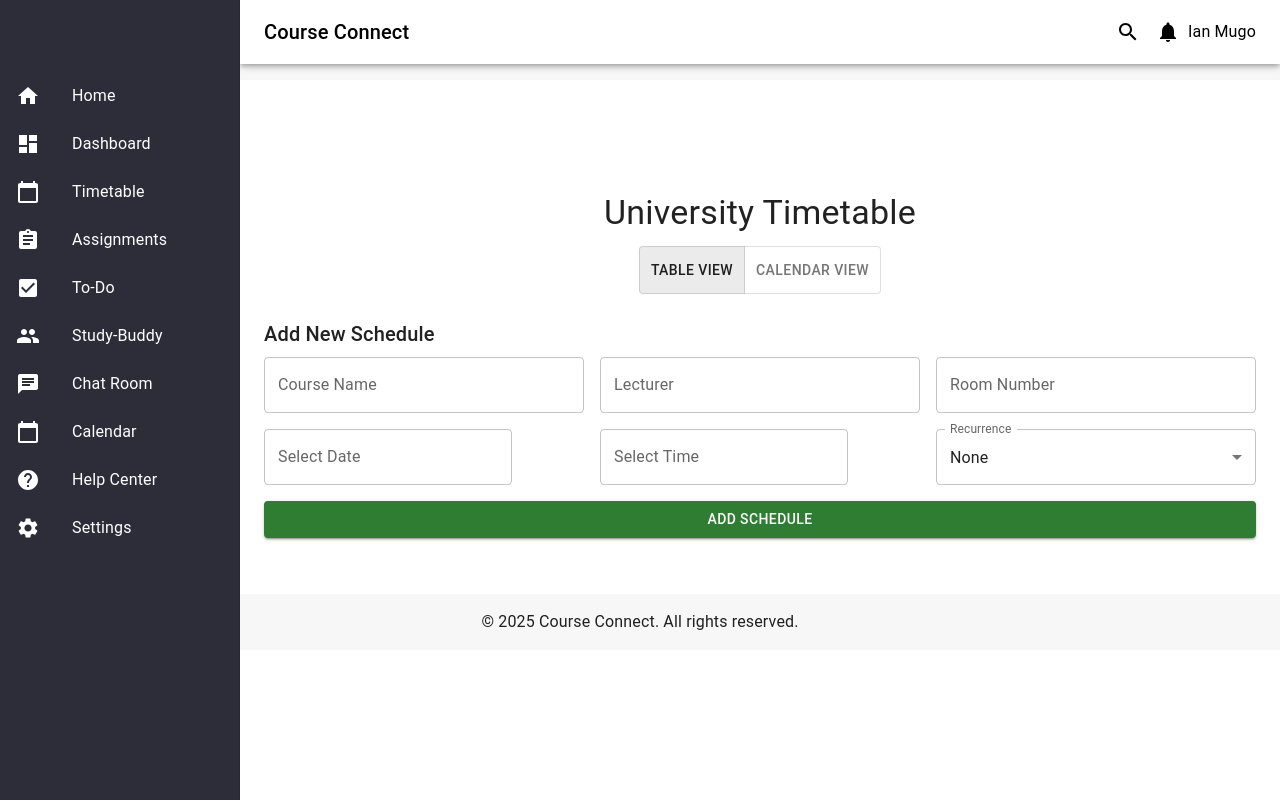
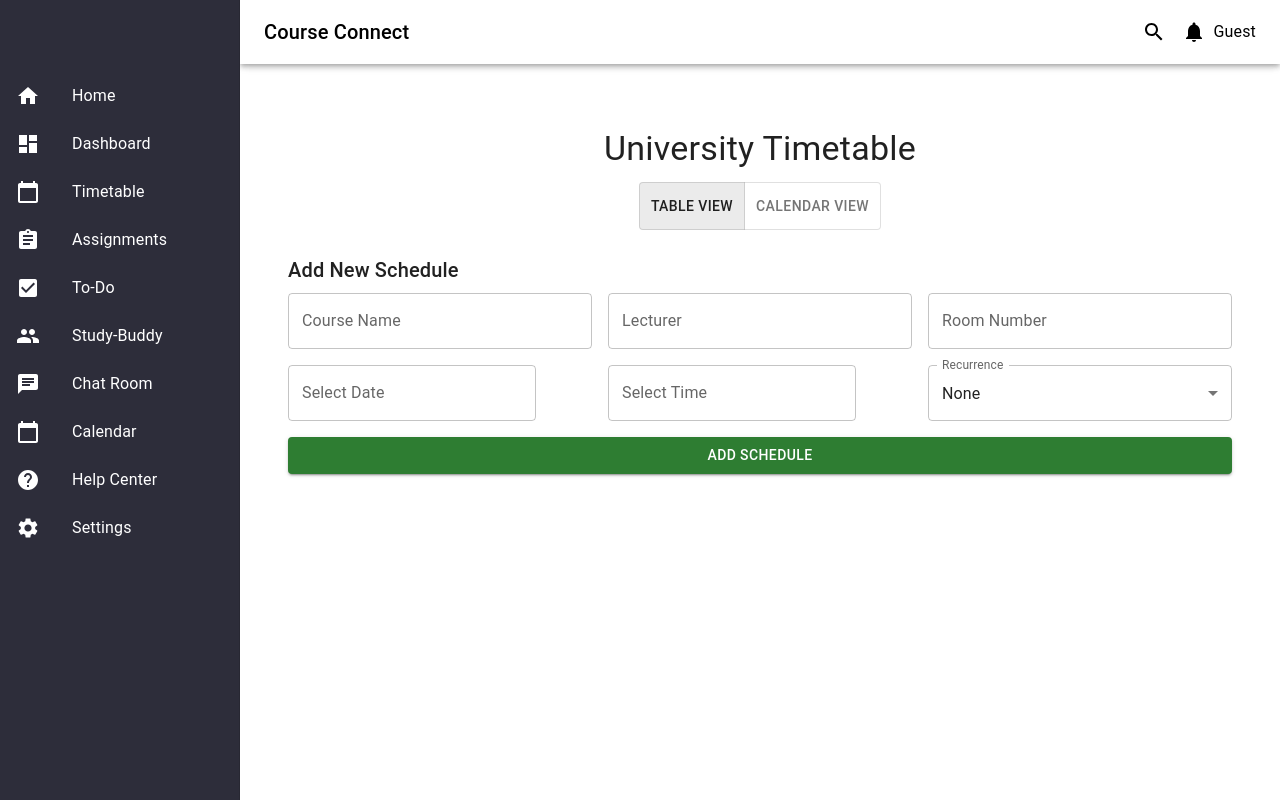
Before and after one commit to CourseConnect-TUDublin/Course-Connect, a Next.js app: page /timetable in a window 1280 px wide. Built offline with nearby package versions, Linux system fonts and the light colour scheme; no server answers; the database is empty.

Commit message:
Update dashboard page to use global layout with common sidebar and top nav; simplify dashboard content

```diff
--- a/src/app/layout.js
+++ b/src/app/layout.js
@@ -1,27 +1,30 @@
 // src/app/layout.js
-import "./globals.css";
+
+import { CssBaseline, Box, Toolbar } from "@mui/material";
+import Sidebar from "../components/Sidebar";
+import TopNav from "../components/TopNav";
 
 export const metadata = {
   title: "Course Connect",
-  description: "Manage your academic tasks and timetables.",
+  description: "University Timetable Application",
 };
 
 export default function RootLayout({ children }) {
   return (
     <html lang="en">
+      <head>
+        {/* You can add your common <head> elements here */}
+      </head>
       <body>
-        {/* Common header */}
-        <header style={{ padding: "1rem", background: "#f7f7f7" }}>
-          <h1>Course Connect</h1>
-        </header>
-
-        {/* Page content */}
-        <main>{children}</main>
-
-        {/* Common footer */}
-        <footer style={{ padding: "1rem", textAlign: "center", marginTop: "2rem", background: "#f7f7f7" }}>
-          &copy; {new Date().getFullYear()} Course Connect. All rights reserved.
-        </footer>
+        <CssBaseline />
+        <Box sx={{ display: "flex" }}>
+          <Sidebar />
+          <Box sx={{ flexGrow: 1, p: 3 }}>
+            <TopNav />
+            <Toolbar /> {/* This ensures there's space for the fixed top nav */}
+            {children} {/* This renders the page-specific content */}
+          </Box>
+        </Box>
       </body>
     </html>
   );
--- a/src/app/timetable/page.js
+++ b/src/app/timetable/page.js
@@ -1,46 +1,19 @@
 "use client";
 
 import { useEffect, useState } from "react";
-import Link from "next/link";
-import { useRouter } from "next/navigation";
 import {
-  Box,
-  CssBaseline,
-  Drawer,
-  AppBar,
-  Toolbar,
+  Container,
   Typography,
-  IconButton,
-  List,
-  ListItem,
-  ListItemIcon,
-  ListItemText,
+  TextField,
+  Button,
   Grid,
-  Card,
-  CardContent,
-  Button,
-  TextField,
   ToggleButton,
   ToggleButtonGroup,
   MenuItem,
   FormControl,
   InputLabel,
   Select,
-  Container,
 } from "@mui/material";
-import {
-  Home,
-  Dashboard as DashboardIcon,
-  CalendarToday,
-  Assignment,
-  CheckBox,
-  People,
-  Chat,
-  Help,
-  Settings,
-  Search,
-  Notifications,
-} from "@mui/icons-material";
 import { DatePicker, TimePicker } from "@mui/x-date-pickers";
 import { AdapterDateFns } from "@mui/x-date-pickers/AdapterDateFns";
 import { LocalizationProvider } from "@mui/x-date-pickers/LocalizationProvider";
@@ -50,113 +23,9 @@ import timeGridPlugin from "@fullcalendar/timegrid";
 import listPlugin from "@fullcalendar/list";
 import interactionPlugin from "@fullcalendar/interaction";
 
-// Sidebar component with navigation links.
-// The "Home" link now points to '/dashboard' instead of '/'.
-const Sidebar = () => (
-  <Drawer
-    variant="permanent"
-    sx={{
-      width: 240,
-      flexShrink: 0,
-      [`& .MuiDrawer-paper`]: {
-        width: 240,
-        boxSizing: "border-box",
-        backgroundColor: "#2D2D3A",
-        color: "white",
-      },
-    }}
-  >
-    <Toolbar />
-    <List>
-      {[
-        "Home",
-        "Dashboard",
-        "Timetable",
-        "Assignments",
-        "To-Do",
-        "Study-Buddy",
-        "Chat Room",
-        "Calendar",
-        "Help Center",
-        "Settings",
-      ].map((text, index) => (
-        <ListItem
-          key={text}
-          component={Link}
-          href={
-            text === "Home"
-              ? "/dashboard" // Home now redirects to /dashboard
-              : text === "Timetable"
-              ? "/timetable"
-              : text.toLowerCase().replace(/\s+/g, "")
-          }
-          sx={{ textDecoration: "none", color: "white" }}
-        >
-          <ListItemIcon sx={{ color: "white" }}>
-            {index === 0 ? (
-              <Home />
-            ) : index === 1 ? (
-              <DashboardIcon />
-            ) : index === 2 ? (
-              <CalendarToday />
-            ) : index === 3 ? (
-              <Assignment />
-            ) : index === 4 ? (
-              <CheckBox />
-            ) : index === 5 ? (
-              <People />
-            ) : index === 6 ? (
-              <Chat />
-            ) : index === 7 ? (
-              <CalendarToday />
-            ) : index === 8 ? (
-              <Help />
-            ) : (
-              <Settings />
-            )}
-          </ListItemIcon>
-          <ListItemText primary={text} />
-        </ListItem>
-      ))}
-    </List>
-  </Drawer>
-);
-
-// Top navigation bar component.
-// The user name is dynamic based on currentUser state.
-const TopNav = ({ currentUser }) => {
-  const router = useRouter();
-  return (
-    <AppBar
-      position="fixed"
-      sx={{
-        width: `calc(100% - 240px)`,
-        ml: `240px`,
-        backgroundColor: "white",
-        color: "black",
-      }}
-    >
-      <Toolbar>
-        <Typography variant="h6" sx={{ flexGrow: 1 }}>
-          Course Connect
-        </Typography>
-        <IconButton color="inherit">
-          <Search />
-        </IconButton>
-        <IconButton color="inherit">
-          <Notifications />
-        </IconButton>
-        <Typography variant="body1">
-          {currentUser ? currentUser.name : "Guest"}
-        </Typography>
-      </Toolbar>
-    </AppBar>
-  );
-};
-
 export default function TimetablePage() {
-  // Simulated logged-in user; replace this with your authentication logic.
-  const [currentUser, setCurrentUser] = useState({ name: "Ian Mugo" });
+  // This page uses the global layout (from src/app/layout.js)
+  // so Sidebar and TopNav (with dynamic user info) are rendered automatically.
 
   const [newEntry, setNewEntry] = useState({
     course: "",
@@ -250,11 +119,16 @@ export default function TimetablePage() {
       .catch((error) => console.error("Error adding entry:", error));
   };
 
-  // Generate recurring events from a timetable entry.
+  // Function to generate recurring events from a timetable entry.
   const generateRecurringEvents = (entry) => {
     let occurrences = [];
     let baseDateString, baseTimeString;
-    if (entry.date && typeof entry.date === "string" && entry.time && typeof entry.time === "string") {
+    if (
+      entry.date &&
+      typeof entry.date === "string" &&
+      entry.time &&
+      typeof entry.time === "string"
+    ) {
       baseDateString = entry.date;
       baseTimeString = entry.time;
     } else if (entry.fullDateTime) {
@@ -270,7 +144,9 @@ export default function TimetablePage() {
 
     for (let i = 0; i < 12; i++) {
       let eventDate = new Date(currentDate);
-      const fullDateTime = new Date(`${eventDate.toISOString().split("T")[0]}T${baseTimeString}`);
+      const fullDateTime = new Date(
+        `${eventDate.toISOString().split("T")[0]}T${baseTimeString}`
+      );
 
       if (isNaN(fullDateTime.getTime())) {
         console.error("Invalid date-time:", fullDateTime);
@@ -299,13 +175,8 @@ export default function TimetablePage() {
   const calendarEvents = timetable.flatMap((entry) => generateRecurringEvents(entry));
 
   return (
-    <Box sx={{ display: "flex" }}>
-      <CssBaseline />
-      <Sidebar />
-      <Box sx={{ flexGrow: 1, p: 3 }}>
-        <TopNav currentUser={currentUser} />
-        <Toolbar />
-        <Typography variant="h4" gutterBottom sx={{ mt: 3, textAlign: "center" }}>
+    <Container maxWidth="lg" sx={{ mt: 5 }}>
+      <Typography variant="h4" gutterBottom sx={{ textAlign: "center" }}>
         University Timetable
       </Typography>
       <ToggleButtonGroup
@@ -317,7 +188,6 @@ export default function TimetablePage() {
         <ToggleButton value="table">Table View</ToggleButton>
         <ToggleButton value="calendar">Calendar View</ToggleButton>
       </ToggleButtonGroup>
-
       {viewMode === "calendar" && (
         <FullCalendar
           plugins={[dayGridPlugin, timeGridPlugin, listPlugin, interactionPlugin]}
@@ -331,7 +201,6 @@ export default function TimetablePage() {
           height="auto"
         />
       )}
-
       {viewMode === "table" && (
         <>
           <Typography variant="h6" gutterBottom>
@@ -411,7 +280,6 @@ export default function TimetablePage() {
               </FormControl>
             </Grid>
           </Grid>
-
           <Button
             variant="contained"
             color="success"
@@ -423,7 +291,6 @@ export default function TimetablePage() {
           </Button>
         </>
       )}
-      </Box>
-    </Box>
+    </Container>
   );
 }
--- /dev/null
+++ b/src/components/Sidebar.js
@@ -0,0 +1,76 @@
+// src/components/Sidebar.js
+import Link from "next/link";
+import { Drawer, Toolbar, List, ListItem, ListItemIcon, ListItemText } from "@mui/material";
+import {
+  Home,
+  Dashboard as DashboardIcon,
+  CalendarToday,
+  Assignment,
+  CheckBox,
+  People,
+  Chat,
+  Help,
+  Settings,
+} from "@mui/icons-material";
+
+const drawerWidth = 240;
+
+export default function Sidebar() {
+  return (
+    <Drawer
+      variant="permanent"
+      sx={{
+        width: drawerWidth,
+        flexShrink: 0,
+        [`& .MuiDrawer-paper`]: {
+          width: drawerWidth,
+          boxSizing: "border-box",
+          backgroundColor: "#2D2D3A",
+          color: "white",
+        },
+      }}
+    >
+      <Toolbar />
+      <List>
+        {[
+          "Home",
+          "Dashboard",
+          "Timetable",
+          "Assignments",
+          "To-Do",
+          "Study-Buddy",
+          "Chat Room",
+          "Calendar",
+          "Help Center",
+          "Settings",
+        ].map((text, index) => (
+          <ListItem
+            key={text}
+            component={Link}
+            href={
+              text === "Home"
+                ? "/dashboard" // Home now redirects to dashboard
+                : text === "Timetable"
+                ? "/timetable"
+                : text.toLowerCase().replace(/\s+/g, "")
+            }
+            sx={{ textDecoration: "none", color: "white" }}
+          >
+            <ListItemIcon sx={{ color: "white" }}>
+              {index === 0 ? <Home /> :
+               index === 1 ? <DashboardIcon /> :
+               index === 2 ? <CalendarToday /> :
+               index === 3 ? <Assignment /> :
+               index === 4 ? <CheckBox /> :
+               index === 5 ? <People /> :
+               index === 6 ? <Chat /> :
+               index === 7 ? <CalendarToday /> :
+               index === 8 ? <Help /> : <Settings />}
+            </ListItemIcon>
+            <ListItemText primary={text} />
+          </ListItem>
+        ))}
+      </List>
+    </Drawer>
+  );
+}
--- /dev/null
+++ b/src/components/TopNav.js
@@ -0,0 +1,36 @@
+// src/components/TopNav.js
+"use client";
+
+import { useRouter } from "next/navigation";
+import { AppBar, Toolbar, Typography, IconButton } from "@mui/material";
+import { Search, Notifications } from "@mui/icons-material";
+
+export default function TopNav({ currentUser }) {
+  const router = useRouter();
+  return (
+    <AppBar
+      position="fixed"
+      sx={{
+        width: `calc(100% - 240px)`,
+        ml: `240px`,
+        backgroundColor: "white",
+        color: "black",
+      }}
+    >
+      <Toolbar>
+        <Typography variant="h6" sx={{ flexGrow: 1 }}>
+          Course Connect
+        </Typography>
+        <IconButton color="inherit">
+          <Search />
+        </IconButton>
+        <IconButton color="inherit">
+          <Notifications />
+        </IconButton>
+        <Typography variant="body1">
+          {currentUser ? currentUser.name : "Guest"}
+        </Typography>
+      </Toolbar>
+    </AppBar>
+  );
+}
```
Also changed, not shown: src/app/dashboard/page.js (+14 -88 lines). Lines whose indentation alone changed are shown as unchanged.
